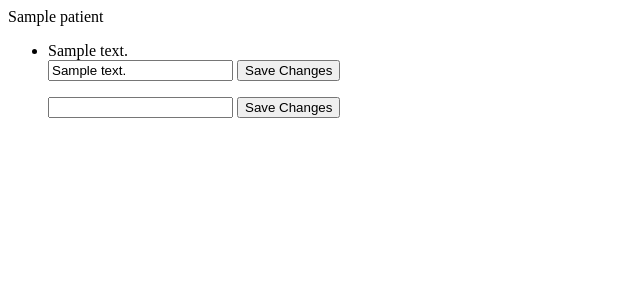
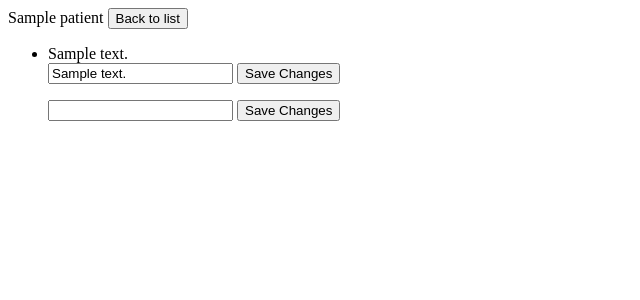
Before and after one commit to MattBlack85/patients_database, a Django app: template patients_app/templates/patients_app/edit.html in a window 1280 px wide. Shown: the top 300 px of the page, without its empty margins (0-640 px from the left). Run offline with Django 3.2, Linux system fonts and the light colour scheme; the template is opened without the code that fills it: most values are stand-ins (such as "Sample title", 1, 10 or a date in 2020).

Commit message:
back to index button

```diff
--- a/patients_app/templates/patients_app/edit.html
+++ b/patients_app/templates/patients_app/edit.html
@@ -1,6 +1,5 @@
 {{ patient }}
-<form action = {% url 'index' %} method = "get">
-</form>
+<button onclick="window.location.href='/patients_app/'">Back to list</button>
 
 {% if visits %}
 <ul>
```
